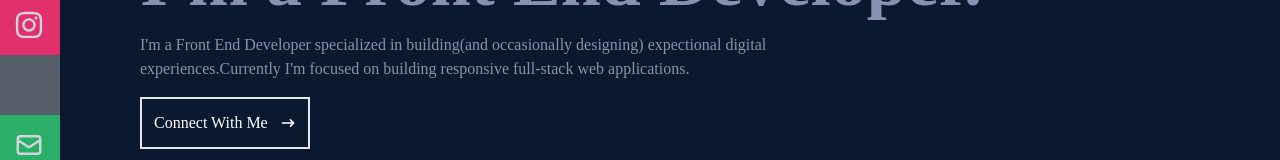
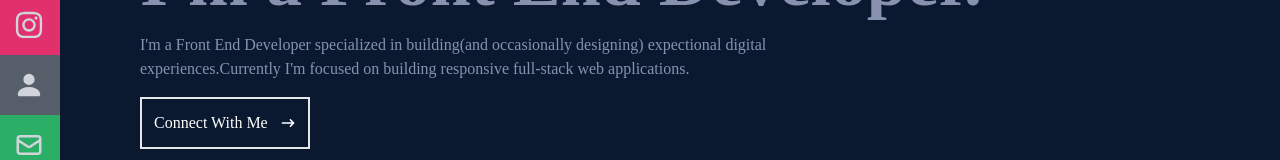
Before and after one commit to dewebdev/Portfolio, a React (Create React App) app: page / in a window 1280 px wide. Shown: the part 405-565 px from the top of the page. Built offline with nearby package versions, Linux system fonts and the light colour scheme.

Commit message:
Resume Uploaded

```diff
--- a/src/components/Footer.jsx
+++ b/src/components/Footer.jsx
@@ -16,7 +16,7 @@ const Footer = () => {
           <Instagram />
         </li>
         <li className="w-[160px] h-[60px] flex justify-between items-center  hover:bg-[#565f69]">
-          <Resume name="Resume"/>
+          <Resume name="Resume" />
         </li>
         <li className="w-[160px] h-[60px] flex justify-between items-center hover:bg-[#2BAE66FF]">
           <Email />
--- a/src/components/NavBar.jsx
+++ b/src/components/NavBar.jsx
@@ -3,6 +3,7 @@ import NavLogo from "../assets/logo.png";
 import { Linkedln, Instagram, Github, Resume, Email } from "./social_links";
 import { FaBars, FaTimes } from "react-icons/fa";
 import { Link } from "react-scroll";
+import { BsFillPersonFill } from "react-icons/bs";
 
 const NavBar = () => {
   const [Toggle, setToggle] = useState(false);
@@ -138,7 +139,7 @@ const NavBar = () => {
         </li>
         <li className="w-[160px] h-[60px] flex justify-between items-center ml-[-100px] hover:ml-[-10px] duration-300 bg-[#565f69]">
           <span>Resume</span>
-          <Resume />
+          <BsFillPersonFill size={30} />
         </li>
         <li className="w-[160px] h-[60px] flex justify-between items-center ml-[-100px] hover:ml-[-10px] duration-300 bg-[#2BAE66FF]">
           <span>Email</span>
```
